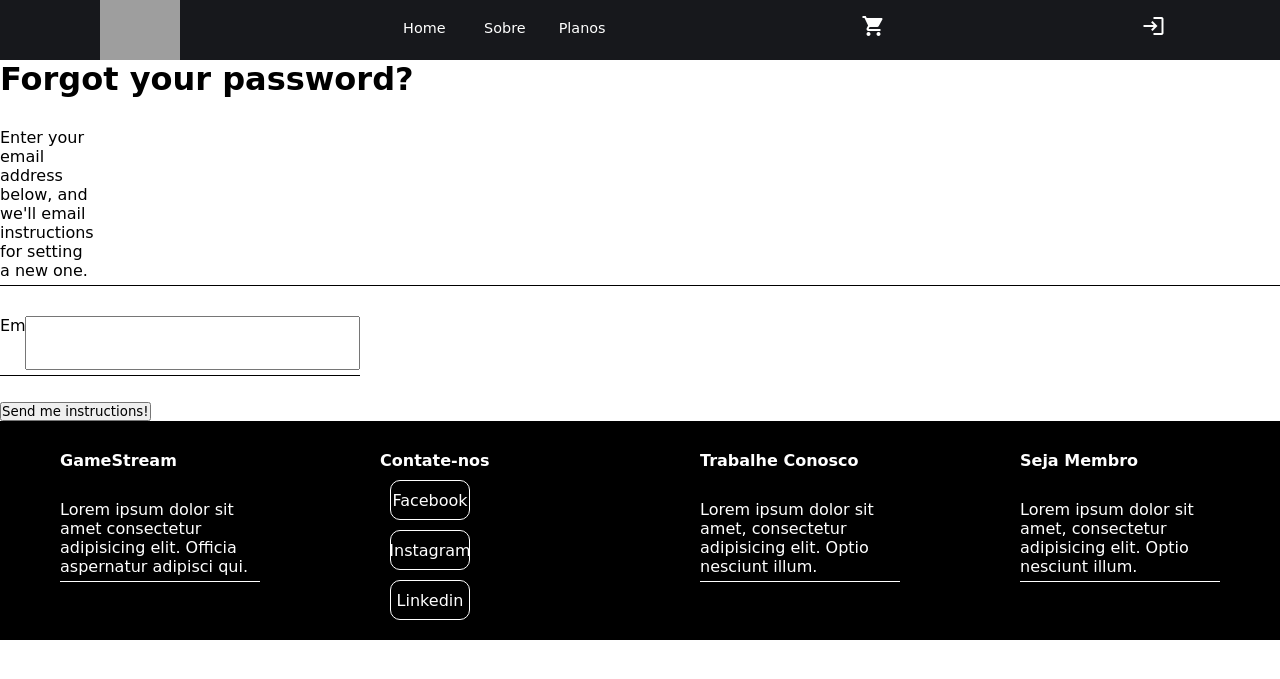
After one commit to rjrrogerio/clube-de-assinatura-gamestream, a Django app: page /accounts/password_reset/ in a window 1280 px wide. The commit adds this page. Shown: the top 679 px of the page. Run offline with Django 4.2, Linux system fonts and the light colour scheme; some web fonts are replaced; grey boxes are pictures that could not be loaded.

Commit message:
create temaplate for password change

```diff
--- a/gamestream/gamestream/settings.py
+++ b/gamestream/gamestream/settings.py
@@ -125,3 +125,6 @@ DEFAULT_AUTO_FIELD = 'django.db.models.BigAutoField'
 
 LOGIN_REDIRECT_URL = "/"
 LOGOUT_REDIRECT_URL = "login"
+
+EMAIL_BACKEND  =  "django.core.mail.backends.filebased.EmailBackend"
+EMAIL_FILE_PATH  =  BASE_DIR  /  "sent_emails"
--- a/gamestream/gamestream/urls.py
+++ b/gamestream/gamestream/urls.py
@@ -19,7 +19,7 @@ from django.contrib.auth import views as auth_views
 
 from django.conf import settings
 from django.conf.urls.static import static
-from .views import index, cart, about, register, subscription
+from .views import index, cart, about, register, subscription, logout
 
 urlpatterns = [
     path('admin/', admin.site.urls),
@@ -29,5 +29,7 @@ urlpatterns = [
     path("registrar", register, name="register"),
     path('planos', subscription , name='subscription'),
     path('login/', auth_views.LoginView.as_view(), name='login'),
+    path('logout/', auth_views.LoginView.as_view(), name='logout'),
+    path("accounts/", include("django.contrib.auth.urls"))
 
 ]+ static(settings.STATIC_URL, document_root=settings.STATIC_ROOT)
--- a/gamestream/gamestream/views.py
+++ b/gamestream/gamestream/views.py
@@ -1,5 +1,5 @@
 from django.shortcuts import  render, redirect
-from django.contrib.auth import login
+from django.contrib.auth import login, logout
 from django.contrib import messages
 from .forms import NewUserForm
 
@@ -31,3 +31,7 @@ def register(request):
 def subscription(request):
     context = {}
     return render(request, 'subscription.html', context)
+
+def logout_view(request):
+    logout(request)
+    return redirect('home')
--- a/gamestream/templates/partials/base.html
+++ b/gamestream/templates/partials/base.html
@@ -32,10 +32,12 @@
     </nav>
     <nav class="menu-navbar">
         {% if user.is_authenticated %}
-            {{user.username}}
-            <a href="{% url 'login' %}"><i class="material-icons">logout</i></a>
+          {{user.username}}
+          <a href="{% url 'logout' %}"><i class="material-icons">logout</i></a>
+          <a href="{% url 'password_reset' %}">Resetar Senha<i class="material-icons">password</i></a>
+
         {% else %}
-          <a href="{% url 'logout' %}"><i class="material-icons">login</i></a>
+          <a href="{% url 'login' %}"><i class="material-icons">login</i></a>
         {% endif %}
     </nav>
   </div>
--- /dev/null
+++ b/gamestream/templates/registration/password_reset_form.html
@@ -0,0 +1,23 @@
+{% extends 'partials/base.html' %}
+{% load static %}
+
+
+{% block title%} GameStream {% endblock %}
+
+{% block css %}
+<link rel="stylesheet" href="/static/custom/css/login.css">
+<link rel="stylesheet" href="https://fonts.googleapis.com/icon?family=Material+Icons">
+{% endblock %}
+
+{% block body %}
+
+<h1>Forgot your password?</h1>
+<p>Enter your email address below, and we'll email instructions for setting a new one.</p>
+
+<form method="POST">
+  {% csrf_token %}
+  {{ form.as_p }}
+  <input type="submit" value="Send me instructions!">
+</form>
+
+{% endblock %}
```
Also changed, not shown: gamestream/templates/registration/password_reset_complete.html (added, +14 -0 lines), gamestream/templates/registration/password_reset_confirm.html (added, +26 -0 lines), gamestream/templates/registration/password_reset_done.html (added, +14 -0 lines), gamestream/db.sqlite3.
